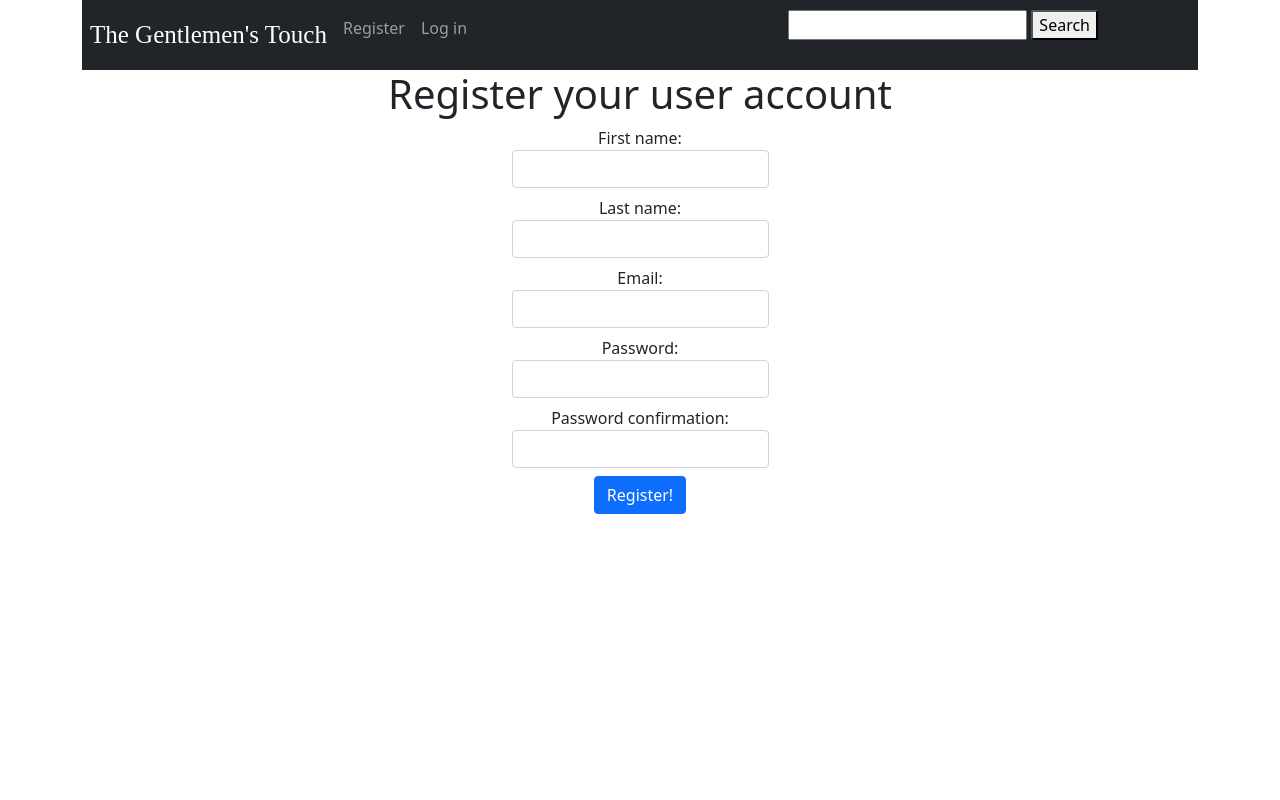
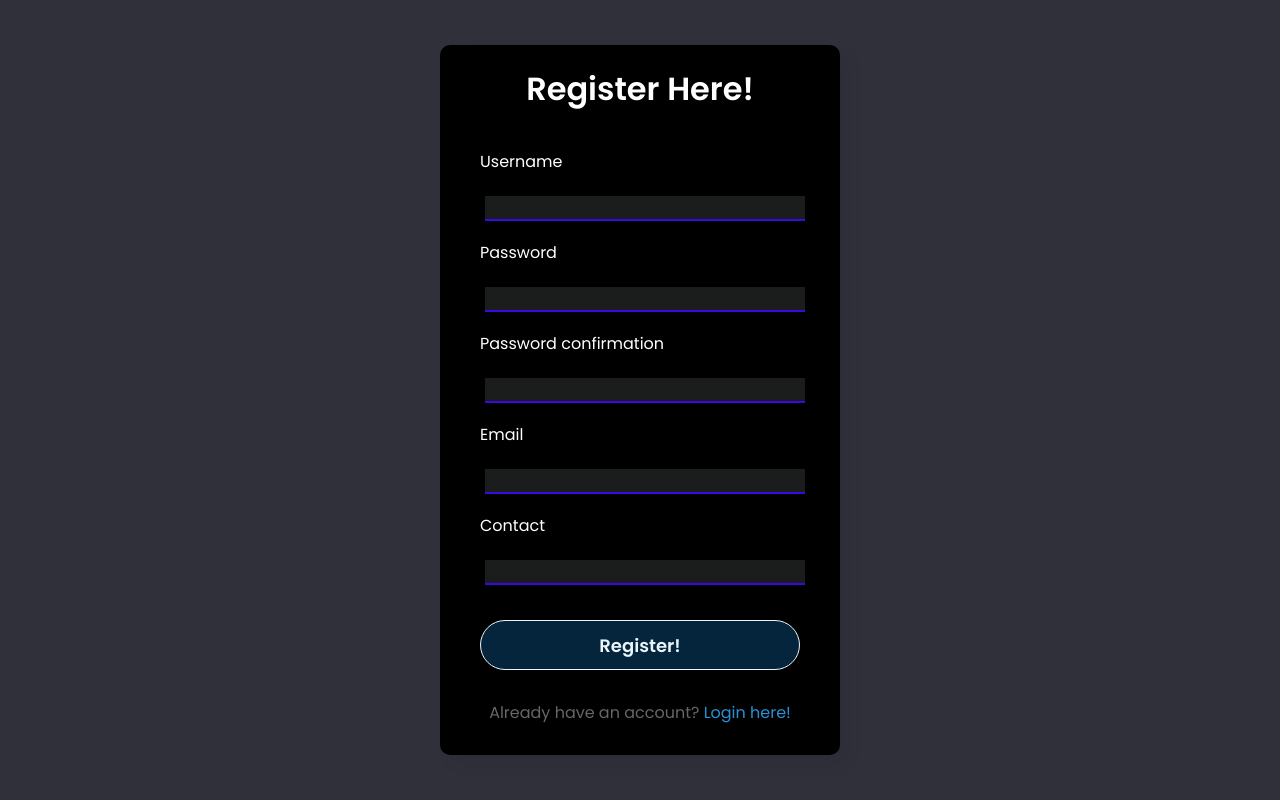
Before and after one commit to gbouzon/sysdev-project, a PHP site: page /User/register in a window 1280 px wide. Run offline with PHP 8.4, Linux system fonts and the light colour scheme.

Commit message:
CSS added to login and register

```diff
--- /dev/null
+++ b/app/public/css/register.css
@@ -0,0 +1,121 @@
+@import url('https://fonts.googleapis.com/css2?family=Noto+Sans:wght@700&family=Poppins:wght@400;500;600&display=swap');
+*{
+  margin: 0;
+  padding: 0;
+  box-sizing: border-box;
+  font-family: "Poppins", sans-serif;
+}
+body{
+  margin: 0;
+  padding: 0;
+  background: rgba(47,48,58,1);
+  height: 100vh;
+  overflow: hidden;
+}
+.container{
+  position: absolute;
+  top: 50%;
+  left: 50%;
+  transform: translate(-50%, -50%);
+  width: 400px;
+  background: rgb(0, 0, 0);
+  border-radius: 10px;
+  box-shadow: 10px 10px 15px rgba(0,0,0,0.05);
+}
+.container h1{
+  text-align: center;
+  padding: 20px 0;
+
+}
+.container form{
+  padding: 0 40px;
+  box-sizing: border-box;
+}
+form .form-label{
+    position: relative;
+    border-bottom: 2px solid #3b08e5;
+    margin: 30px 0;
+}
+.form-label input{
+    color: #ffffff;
+    width: 100%;
+    padding: 0 5px;
+    height: 66px;
+    font-size: 16px;
+    border: none;
+    background: none;
+    outline: none;
+}
+form label{
+    position: absolute;
+    background-color: #1b1d1d;
+    top: 50%;
+    left: 5px;
+    color: #ffffff;
+    transform: translateY(-50%);
+    font-size: 16px;
+
+}
+.form-label span::before{
+    content: '';
+    position: absolute;
+    top: 40px;
+    left: 0;
+    width: 100%;
+    height: 2px;
+    background: #2691d9;
+    transition: 1s;
+}
+.form-label input:focus ~ label,
+.form-label input:valid ~ label {
+    top:  -5px;
+    color: #2691d9;
+}
+.form-label input:focus ~ span::before,
+.form-label input:valid ~ span::before {
+    width: 100%;
+}
+input[type="submit"]{
+    margin-top: 1rem;
+    width: 100%;
+    height: 50px;
+    border: 1px solid;
+    background: #04253b;
+    border-radius: 25px;
+    font-size: 18px;
+    color: #e9f4fb;
+    font-weight: 700;
+}
+input[type="submit"]:hover{
+    border-color: #04253b;
+    transition: .5s;
+}
+.signup-link{
+    margin: 30px 0;
+    text-align: center;
+    font-size: 16px;
+    color: #666666;
+}
+.signup-link a{
+    color: #2691d9;
+    text-decoration: none;
+}
+.signup-link a:hover{
+    text-decoration: underline;
+}
+#name{
+    color:#ffff;
+}
+#password{
+    color:#ffff;
+}
+#title{
+    margin-bottom: 1rem;
+    color:#ffff;
+}
+#email{
+    color:#ffff;
+}
+#contact{
+    color:#ffff;
+}
--- a/app/views/Search/index.php
+++ b/app/views/Search/index.php
@@ -1,3 +1,4 @@
+<!DOCTYPE html>
 <html>
 	<head>
 		<title>Search</title>
--- a/app/views/User/register.php
+++ b/app/views/User/register.php
@@ -1,32 +1,35 @@
 <html>
 	<head>
 		<!-- CSS only -->
-		<link href="https://cdn.jsdelivr.net/npm/bootstrap@5.1.3/dist/css/bootstrap.min.css" rel="stylesheet" integrity="sha384-1BmE4kWBq78iYhFldvKuhfTAU6auU8tT94WrHftjDbrCEXSU1oBoqyl2QvZ6jIW3" crossorigin="anonymous">
-			<!-- JavaScript Bundle with Popper -->
-		<script src="https://cdn.jsdelivr.net/npm/bootstrap@5.1.3/dist/js/bootstrap.bundle.min.js" integrity="sha384-ka7Sk0Gln4gmtz2MlQnikT1wXgYsOg+OMhuP+IlRH9sENBO0LRn5q+8nbTov4+1p" crossorigin="anonymous"></script>
+		<link rel="stylesheet" type="text/css" href="/app/public/css/register.css">
 			<title>Registration</title>
 	</head>
 	<body>
-		<div class='container' style='text-align:center;'>
-			<?php
-				$this->view('subviews/navigation');
-			?>
+	<div class='container'>
 
-			<h1>Register your user account</h1>
-
-			<form method='post' action=''>
-				<label class='form-label'>First name:<input type='text' name='first_name' class='form-control'  required/></label> <br>
-				<label class='form-label'>Last name:<input type='text' name='last_name' class='form-control'  required/></label> <br>
-				<label class='form-label'>Email:<input type='email' name='email' class='form-control'  required/></label><br>
-				<label class='form-label'>Password:<input type='password' name='password' class='form-control'  required/></label><br>
-				<label class='form-label'>Password confirmation:<input type='password' name='password_confirm' class='form-control'  required /></label><br>
-
-				<input type="submit" name='action' value='Register!' class='btn btn-primary' />
-			</form>
-			<?php
+<h1 id="title"><?= _("Register Here!") ?></h1>
+<form method='post' action=''>
+<div id="name">
+<?= _("Username") ?></div><label class='form-label'><input type='text' name='username' class='form-control' required/></label><br>
+<div id="password">
+<?= _("Password") ?></div><label class='form-label'><input type='password' name='password' class='form-control' required/></label><br>
+<div id="password">
+<?= _("Password confirmation") ?></div><label class='form-label'><input type='password' name='password_confirm' class='form-control' required/></label><br>
+<div id="email">
+<?= _("Email") ?></div><label class='form-label'><input type='email' name='email' class='form-control'required /></label><br>
+<div id="Contact">
+<?= _("Contact") ?></div><label class='form-label'><input type='tel' name='contact' class='form-control' required/></label><br>
+	<input type="submit" name='action' value='Register!' class='form-control' />
+</form>
+<div class='signup-link'>
+<?= _("Already have an account? ") ?> <a href="/User/login"><?= _("Login here!") ?></a> <br>
+<?php
 				if ($data)
 					echo "<div class='alert alert-danger' role='alert'> $data</div>";
 			?>
-		</div>
+</div>
+</div>
+
+
 	</body>
 </html>
--- a/app/views/subviews/navigation.php
+++ b/app/views/subviews/navigation.php
@@ -1,3 +1,4 @@
+
 <nav class="navbar navbar-expand-lg navbar navbar-dark bg-dark">
 	<div class="collapse navbar-collapse" >
 		<ul class="navbar-nav">
```
Also changed, not shown: app/public/css/login.css (added, +113 -0 lines), app/views/User/login.php (+16 -14 lines).
